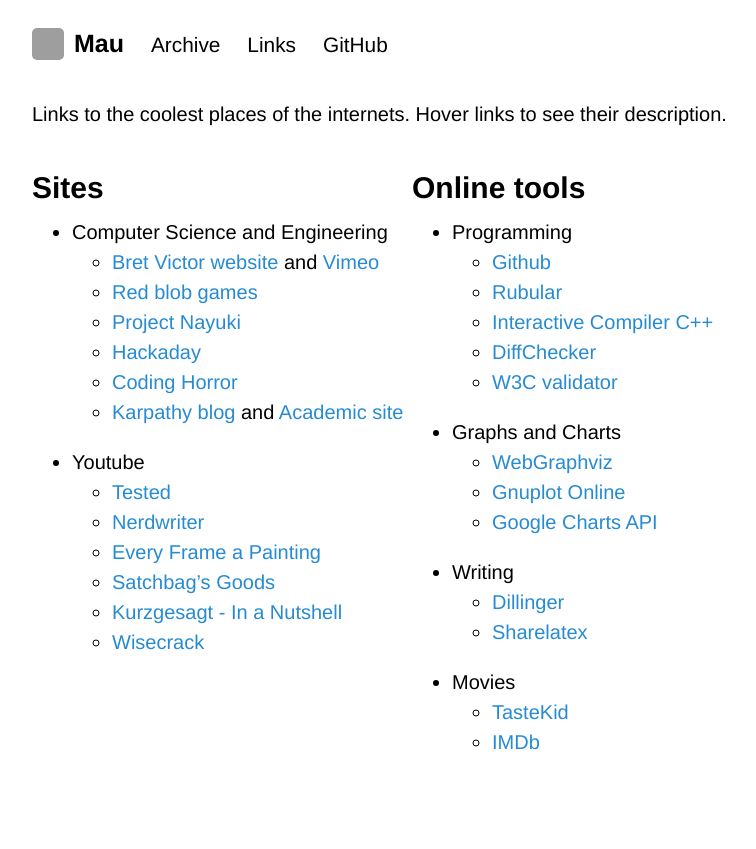
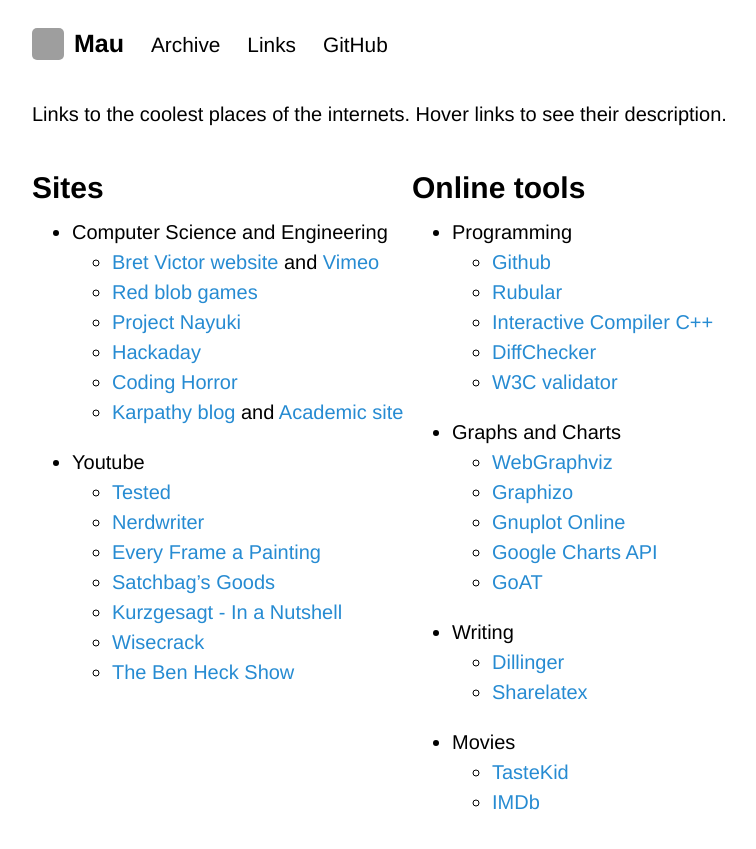
Before and after one commit to Maumagnaguagno/maumagnaguagno.github.io, a Jekyll site: the page built from links.md, in a window 1280 px wide. Shown: the top 849 px of the page, without its empty margins (228-984 px from the left). Built offline with Jekyll 4.4.1, drawn with Linux system fonts in a browser that asks for light colours; our own code applies the rules of GitHub Pages for plain Markdown files; grey boxes are pictures that could not be loaded.

Commit message:
Add Ben Heck, Graphizo and GoAT to links

```diff
--- a/links.md
+++ b/links.md
@@ -24,6 +24,7 @@ Hover links to see their description.
   - [Satchbag's Goods](https://www.youtube.com/user/satchbags/ "Games explained")
   - [Kurzgesagt - In a Nutshell](https://www.youtube.com/user/Kurzgesagt/ "Philosophy with very nice graphics")
   - [Wisecrack](https://www.youtube.com/channel/UC6-ymYjG0SU0jUWnWh9ZzEQ "Funny and smart philosophy")
+  - [The Ben Heck Show](https://www.youtube.com/user/thebenheckshow "Ben Heck - Design, build and fix electronics")
 
 </div><div style="width:45%" markdown="1">
 
@@ -36,8 +37,10 @@ Hover links to see their description.
   - [W3C validator](https://validator.w3.org/ "Validate web documents")
 - Graphs and Charts
   - [WebGraphviz](http://www.webgraphviz.com/ "Write your graphs, let the computer draw for you")
+  - [Graphizo](http://g.gravizo.com/ "Your Graphviz, UMLGraph or PlantUML for your README")
   - [Gnuplot Online](http://gnuplot.respawned.com/ "Chart editor")
   - [Google Charts API](https://developers.google.com/chart/interactive/docs/ "Use javascript to show your datasets")
+  - [GoAT](https://github.com/blampe/goat "ASCII diagram generation")
 - Writing
   - [Dillinger](http://dillinger.io/ "Markdown editor")
   - [Sharelatex](https://www.sharelatex.com/ "Share papers with co-workers")
```
